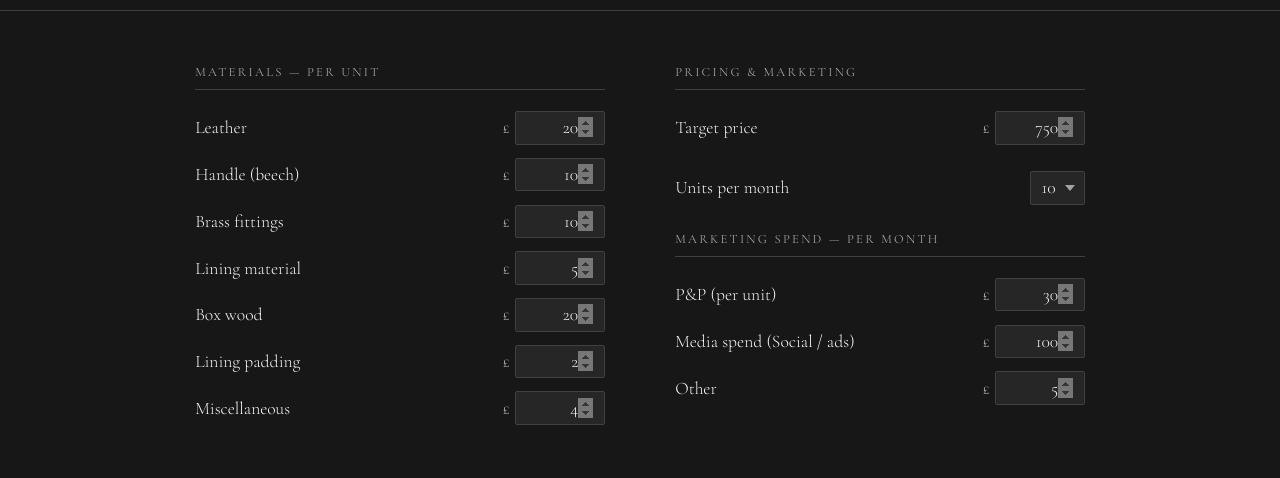
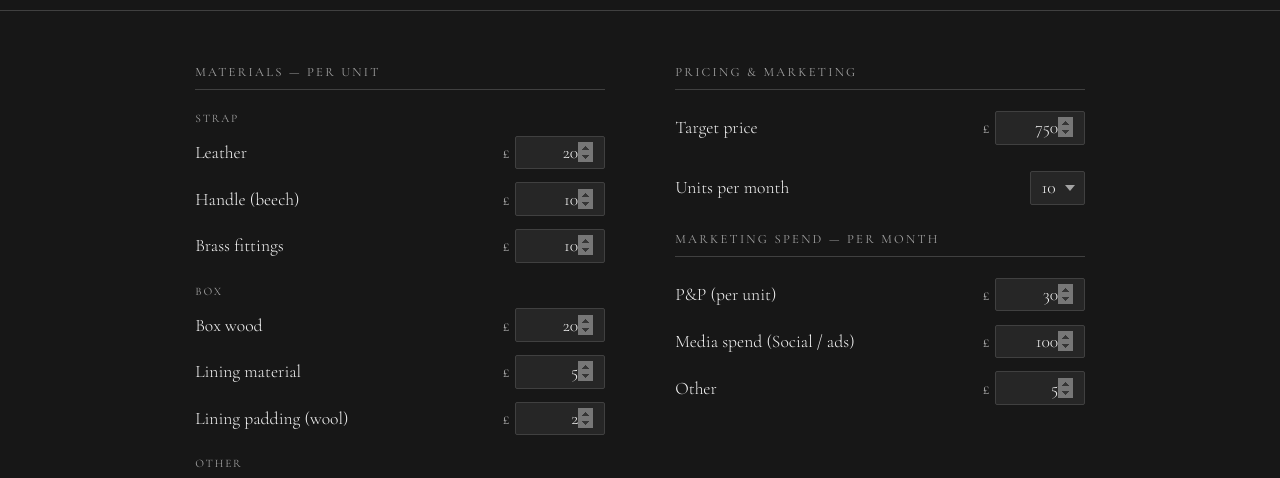
Before and after one commit to stevemolesworth/nettle, a website: page finances/index.html in a window 1280 px wide. Shown: the part 114-592 px from the top of the page. Drawn offline with nearby package versions, Linux system fonts and the light colour scheme.

Commit message:
Group materials into Strap / Box / Other subheadings
Co-Authored-By: Claude Sonnet 4.6 <noreply@anthropic.com>

```diff
--- a/finances/index.html
+++ b/finances/index.html
@@ -233,6 +233,19 @@
         font-style: italic;
       }
 
+      /* ── Field group subheading ── */
+
+      .field-group {
+        font-size: 0.65rem;
+        font-weight: 400;
+        letter-spacing: 0.16em;
+        text-transform: uppercase;
+        color: var(--muted);
+        margin: 1.2rem 0 0.6rem;
+      }
+
+      .field-group:first-child { margin-top: 0; }
+
       /* ── Divider line in results ── */
 
       .results-divider {
@@ -257,6 +270,7 @@
       <section>
         <h2>Materials — per unit</h2>
 
+        <p class="field-group">Strap</p>
         <div class="field">
           <label>Leather</label>
           <div class="input-wrap"><span>£</span><input type="number" id="cost-leather" value="20" min="0" step="1" /></div>
@@ -269,18 +283,22 @@
           <label>Brass fittings</label>
           <div class="input-wrap"><span>£</span><input type="number" id="cost-brass" value="10" min="0" step="1" /></div>
         </div>
+
+        <p class="field-group">Box</p>
+        <div class="field">
+          <label>Box wood</label>
+          <div class="input-wrap"><span>£</span><input type="number" id="cost-boxwood" value="20" min="0" step="1" /></div>
+        </div>
         <div class="field">
           <label>Lining material</label>
           <div class="input-wrap"><span>£</span><input type="number" id="cost-lining" value="5" min="0" step="1" /></div>
         </div>
         <div class="field">
-          <label>Box wood</label>
-          <div class="input-wrap"><span>£</span><input type="number" id="cost-boxwood" value="20" min="0" step="1" /></div>
-        </div>
-        <div class="field">
-          <label>Lining padding</label>
+          <label>Lining padding (wool)</label>
           <div class="input-wrap"><span>£</span><input type="number" id="cost-padding" value="2" min="0" step="1" /></div>
         </div>
+
+        <p class="field-group">Other</p>
         <div class="field">
           <label>Miscellaneous</label>
           <div class="input-wrap"><span>£</span><input type="number" id="cost-misc" value="4" min="0" step="1" /></div>
```
